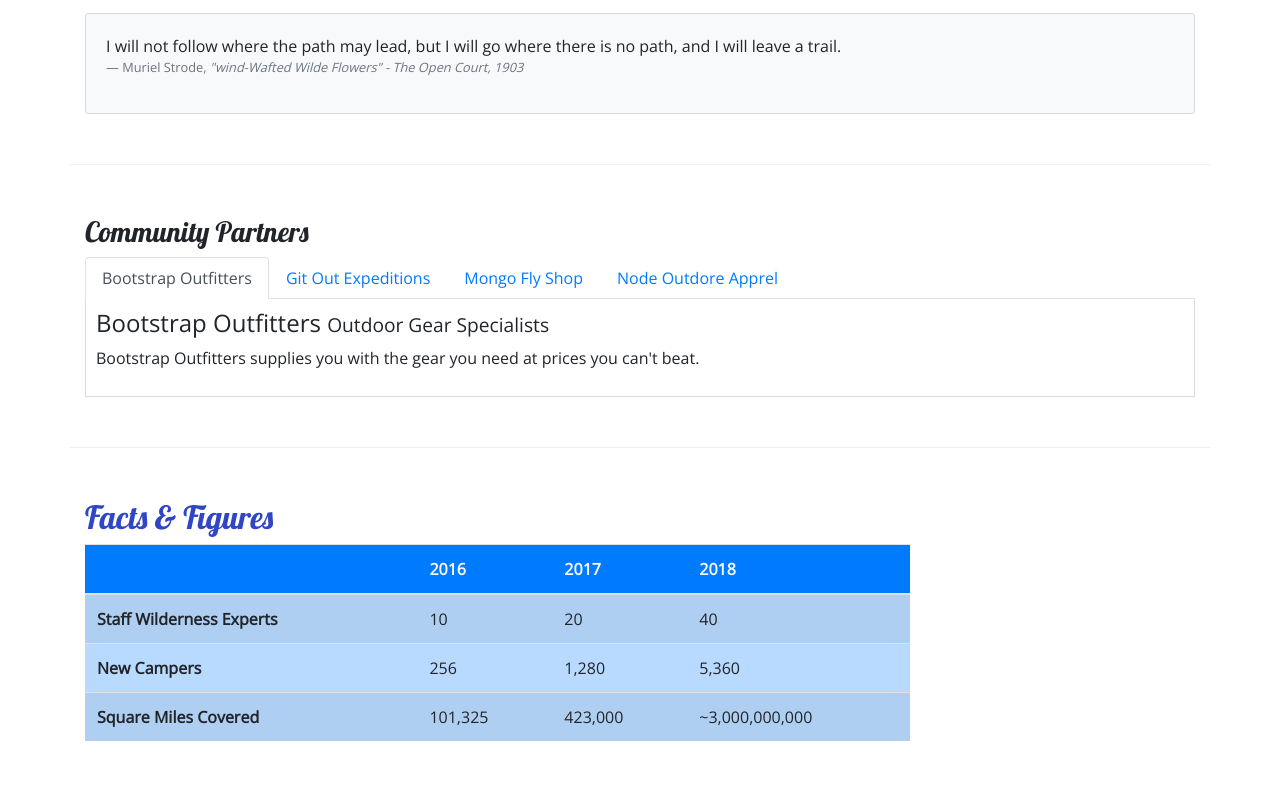
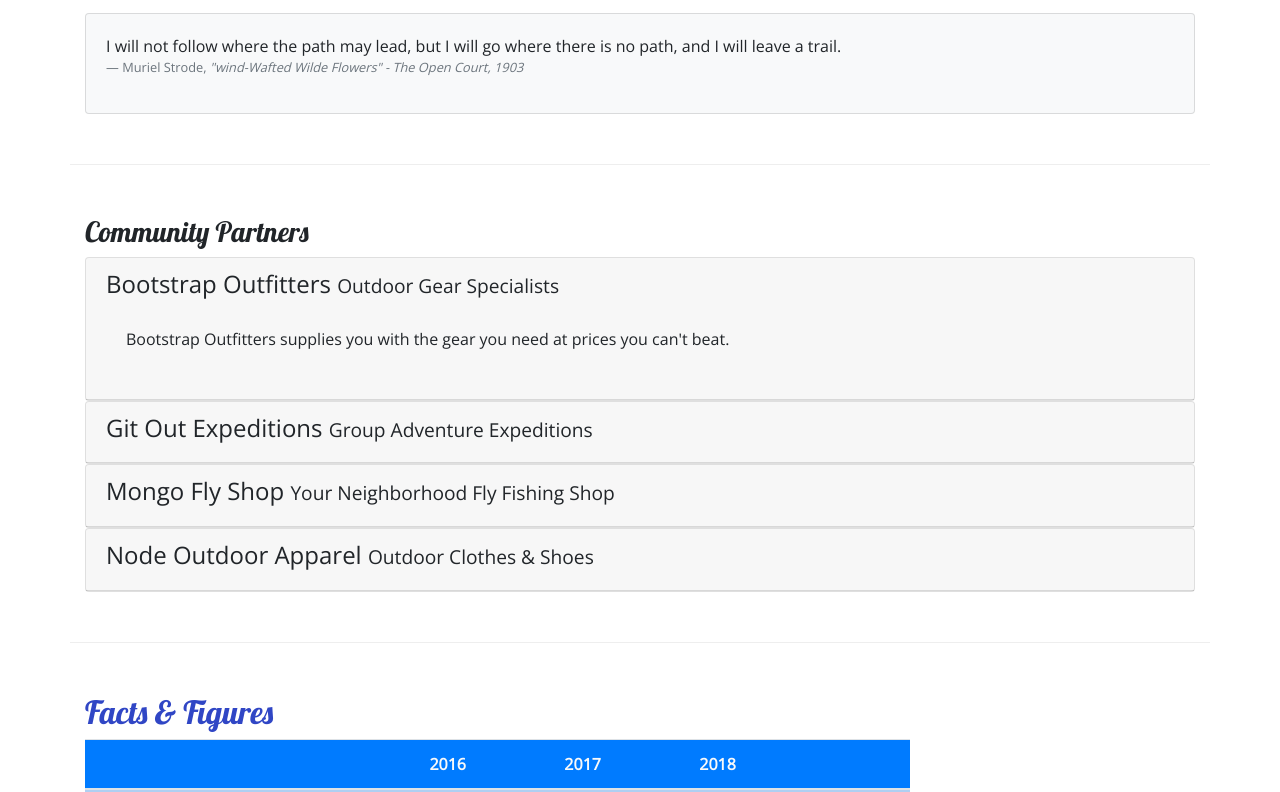
Before and after one commit to fpime001/nucampsite, a website: page aboutus.html in a window 1280 px wide. Shown: the part 634-1426 px from the top of the page. Drawn offline with nearby package versions, Linux system fonts and the light colour scheme.

```diff
--- a/aboutus.html
+++ b/aboutus.html
@@ -100,28 +100,63 @@
             <div class="row row-content">
                 <div class="col">
                     <h3>Community Partners</h3>
-                    <ul class="nav nav-tabs">
-                        <li class="nav-item"><a class="nav-link active" href="#bootstrap" role="tab" data-toggle="tab">Bootstrap Outfitters</a></li>
-                        <li class="nav-item"><a class="nav-link" href="#git" role="tab" data-toggle="tab">Git Out Expeditions</a></li>
-                        <li class="nav-item"><a class="nav-link" href="#mongo" role="tab" data-toggle="tab">Mongo Fly Shop</a></li>
-                        <li class="nav-item"><a class="nav-link" href="#node" role="tab" data-toggle="tab">Node Outdore Apprel</a></li>
-                    </ul>
-                    <div class="tab-content">
-                        <div role="tabpanel" class="tab-pane fade show active" id="bootstrap">
-                            <h4>Bootstrap Outfitters <small>Outdoor Gear Specialists</small></h4>
-                            <p class="d-none d-sm-block">Bootstrap Outfitters supplies you with the gear you need at prices you can't beat.</p>
+                    <div id="accordion">
+                        <div class="card">
+                            <div role="tab" class="card-header">
+                                <h4>
+                                    <a data-toggle="collapse" data-target="#bootstrap">
+                                        Bootstrap Outfitters <small>Outdoor Gear Specialists</small>
+                                    </a>
+                                </h4>
+                                <div class="collapse show" id="bootstrap" data-parent="#accordion">
+                                    <div class="card-body">
+                                        <p class="d-none d-sm-block">Bootstrap Outfitters supplies you with the gear you need at prices you can't beat.</p>
+
+                                    </div>
+                                </div>
+                            </div>
                         </div>
-                        <div role="tabpanel" class="tab-pane fade" id="git">
-                            <h4>Git Out Expeditions <small>Group Adventure Expeditions</small></h4>
-                            <p class="d-none d-sm-block">Join Git Out Expeditions to explore new horizons with a group of other adventurers!</p>
+                        <div class="card">
+                            <div role="tab" class="card-header">
+                                <h4>
+                                    <a class="collapsed" data-toggle="collapse" data-target="#git">
+                                        Git Out Expeditions <small>Group Adventure Expeditions</small>
+                                    </a>
+                                </h4>
+                                <div class="collapse" id="git" data-parent="#accordion">
+                                    <div class="card-body">
+                                        <p class="d-none d-sm-block">Join Git Out Expeditions to explore new horizons with a group of other adventurers!</p>
+                                    </div>
+                                </div>
+                            </div>
                         </div>
-                        <div role="tabpanel" class="tab-pane fade" id="mongo">
-                            <h4>Mongo Fly Shop <small>Your Neighborhood Fly Fishing Shop</small></h4>
-                            <p class="d-none d-sm-block">Need a new fishing pole, a tacklebox, or flies of all kinds? Stop by Mongo Fly Shop.</p>
+                        <div class="card">
+                            <div role="tab" class="card-header">
+                                <h4>
+                                    <a class="collapsed" data-toggle="collapse" data-target="#mongo">
+                                        Mongo Fly Shop <small>Your Neighborhood Fly Fishing Shop</small>
+                                    </a>
+                                </h4>
+                                <div class="collapse" id="mongo" data-parent="#accordion">
+                                    <div class="card-body">
+                                        <p class="d-none d-sm-block">Need a new fishing pole, a tacklebox, or flies of all kinds? Stop by Mongo Fly Shop.</p>
+                                    </div>
+                                </div>
+                            </div>
                         </div>
-                        <div role="tabpanel" class="tab-pane fade" id="node">
-                            <h4>Node Outdoor Apparel <small>Outdoor Clothes & Shoes</small></h4>
-                            <p class="d-none d-sm-block">From polar fleeces to swimsuits, hiking boots to waders, a visit to Node will be sure to get you covered.</p>
+                        <div class="card">
+                            <div role="tab" class="card-header">
+                                <h4>
+                                    <a class="collapsed" data-toggle="collapse" data-target="#node">
+                                        Node Outdoor Apparel <small>Outdoor Clothes & Shoes</small>
+                                    </a>
+                                </h4>
+                                <div class="collapse" id="node" data-parent="#accordion">
+                                    <div class="card-body">
+                                        <p class="d-none d-sm-block">From polar fleeces to swimsuits, hiking boots to waders, a visit to Node will be sure to get you covered.</p>
+                                    </div>
+                                </div>
+                            </div>
                         </div>
                     </div>
                 </div>
```
Also changed, not shown: index.html (+8 -2 lines).
